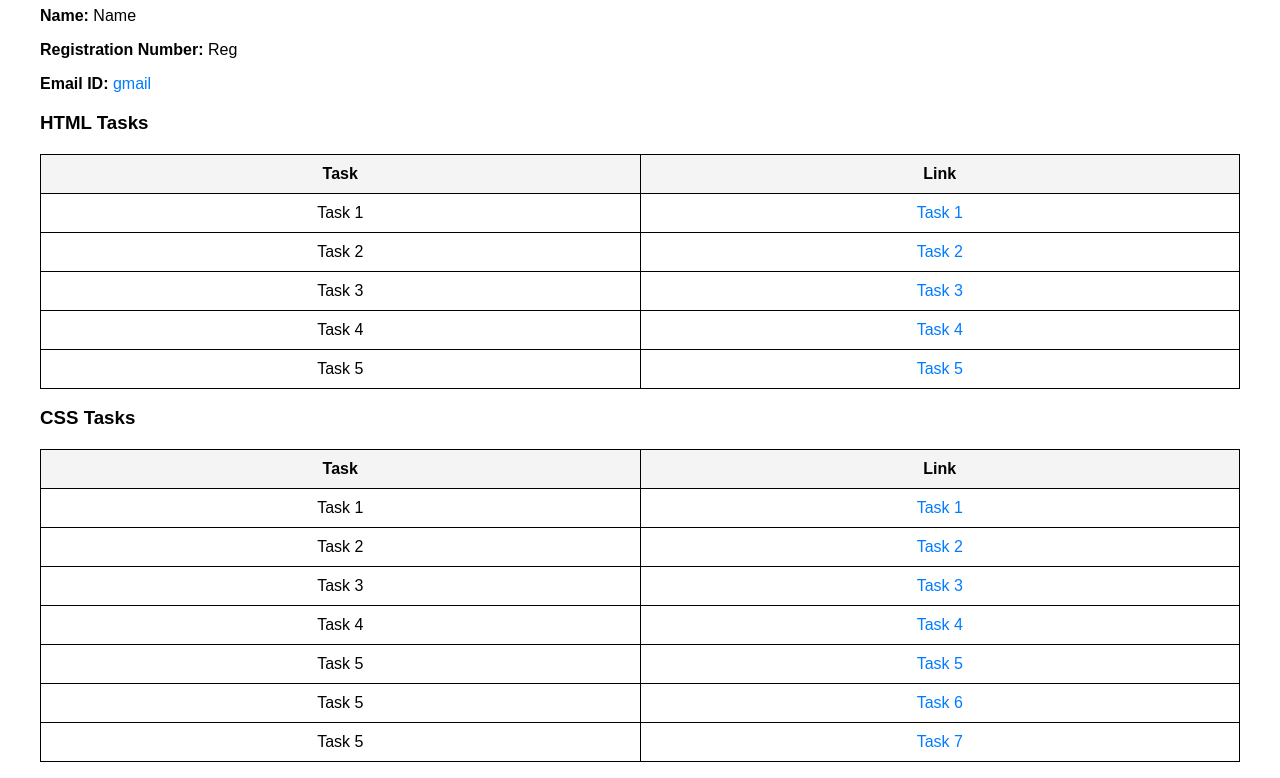
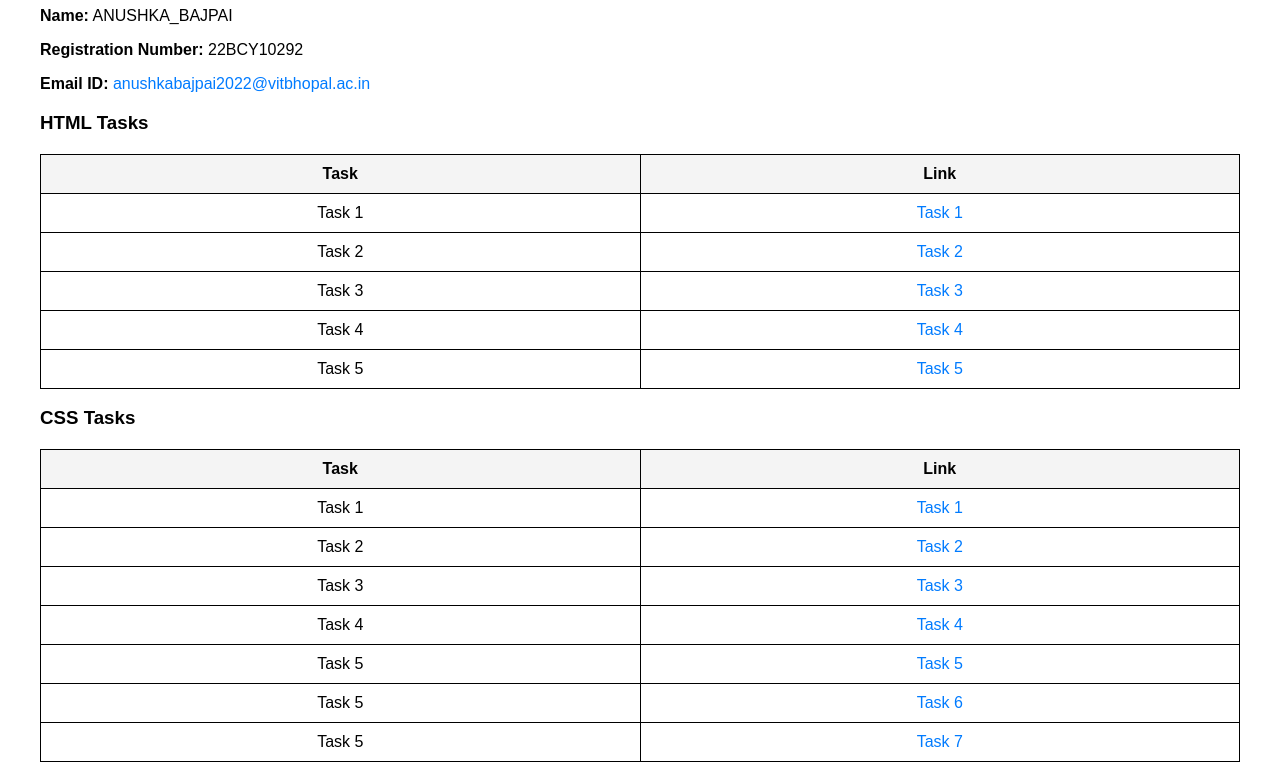
Before and after one commit to Anushka-Bajpai23/ETHNUS_ASSIGNMENT1_ANUSHKA_BAJPAI, a plain HTML site: page index.html in a window 1280 px wide. Shown: the part 113-891 px from the top of the page. Drawn offline with Linux system fonts and the light colour scheme.

Commit message:
Update index.html

```diff
--- a/index.html
+++ b/index.html
@@ -34,9 +34,9 @@
 </head>
 <body>
     <h1>MERN Internship Assignment 1</h1>
-    <p><strong>Name:</strong> Name</p>
-    <p><strong>Registration Number:</strong> Reg</p>
-    <p><strong>Email ID:</strong> <a>gmail</a></p>
+    <p><strong>Name:</strong> ANUSHKA_BAJPAI</p>
+    <p><strong>Registration Number:</strong> 22BCY10292</p>
+    <p><strong>Email ID:</strong> <a>anushkabajpai2022@vitbhopal.ac.in</a></p>
 
     <h3>HTML Tasks</h3>
     <table>
```
